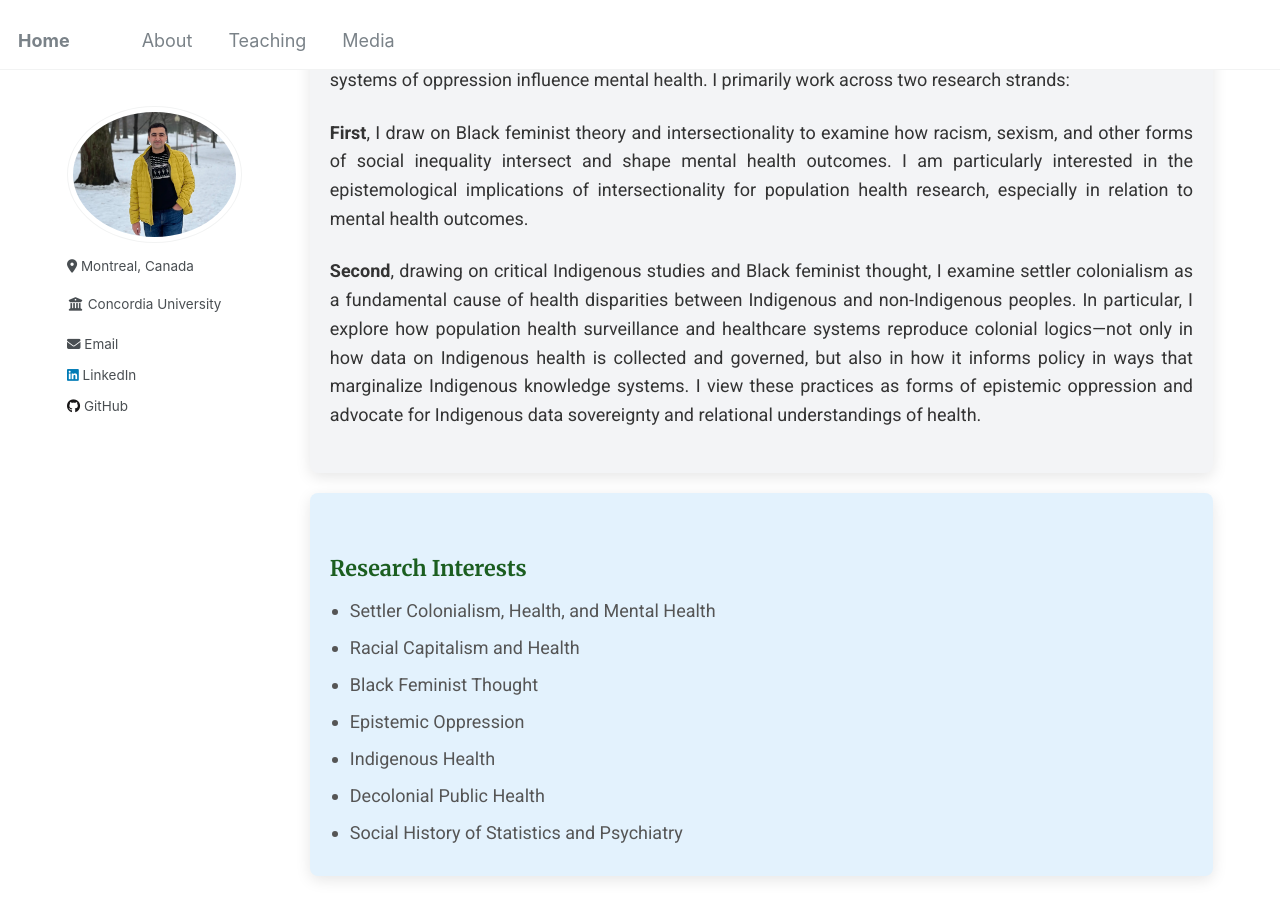
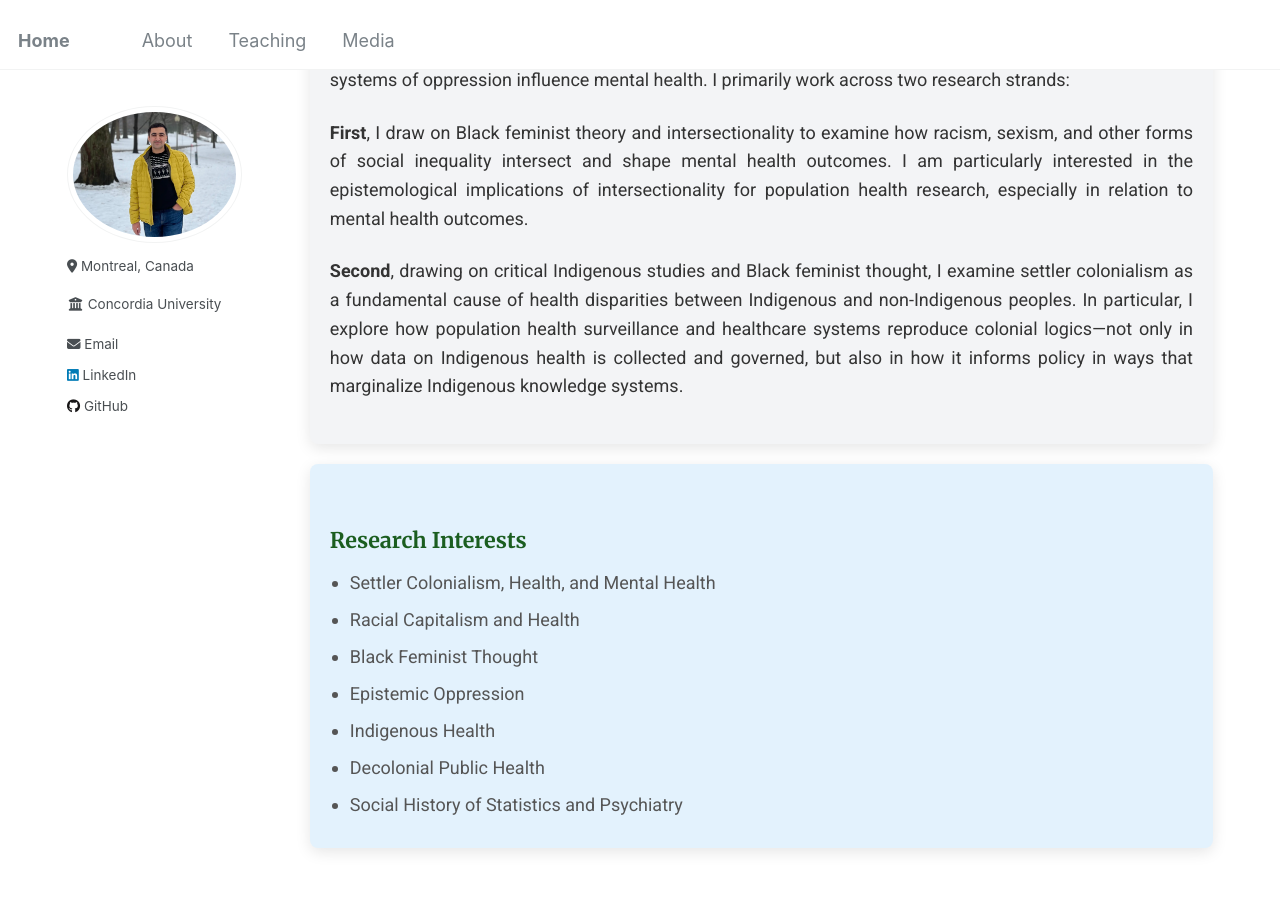
Before and after one commit to Mohsnmonji/mohsnmonji.github.io, a Jekyll site: the page built from about-me.md, in a window 1280 px wide and 900 px high, scrolled down 505 px. Built offline with Jekyll 4.4.1, drawn with Linux system fonts in a browser that asks for light colours.

Commit message:
Update about-me.md

```diff
--- a/about-me.md
+++ b/about-me.md
@@ -112,7 +112,7 @@ author_profile: true
   </p>
 
 <p>
-  <strong>Second</strong>, drawing on critical Indigenous studies and Black feminist thought, I examine settler colonialism as a fundamental cause of health disparities between Indigenous and non-Indigenous peoples. In particular, I explore how population health surveillance and healthcare systems reproduce colonial logics—not only in how data on Indigenous health is collected and governed, but also in how it informs policy in ways that marginalize Indigenous knowledge systems. I view these practices as forms of epistemic oppression and advocate for Indigenous data sovereignty and relational understandings of health.
+  <strong>Second</strong>, drawing on critical Indigenous studies and Black feminist thought, I examine settler colonialism as a fundamental cause of health disparities between Indigenous and non-Indigenous peoples. In particular, I explore how population health surveillance and healthcare systems reproduce colonial logics—not only in how data on Indigenous health is collected and governed, but also in how it informs policy in ways that marginalize Indigenous knowledge systems.
 </p>
 
 
```
